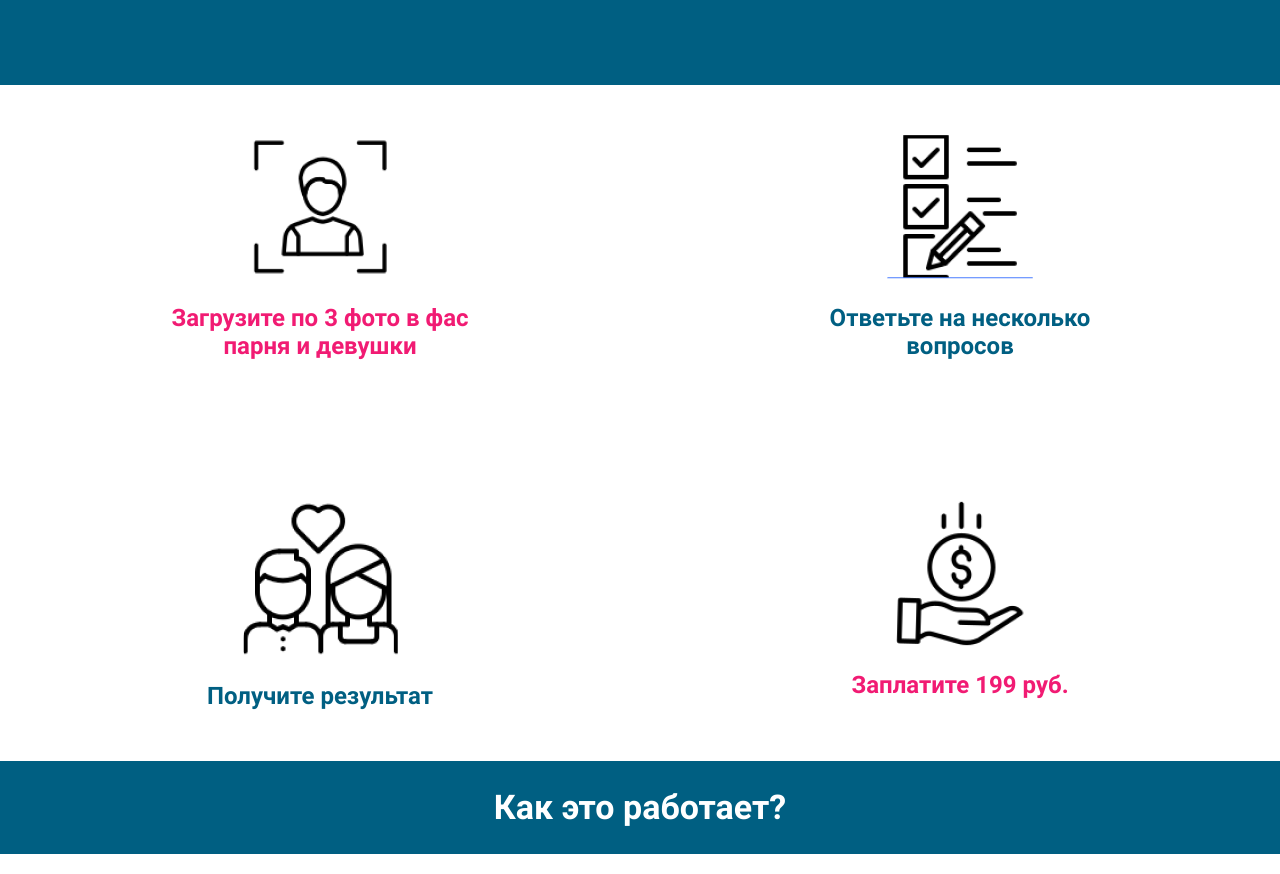
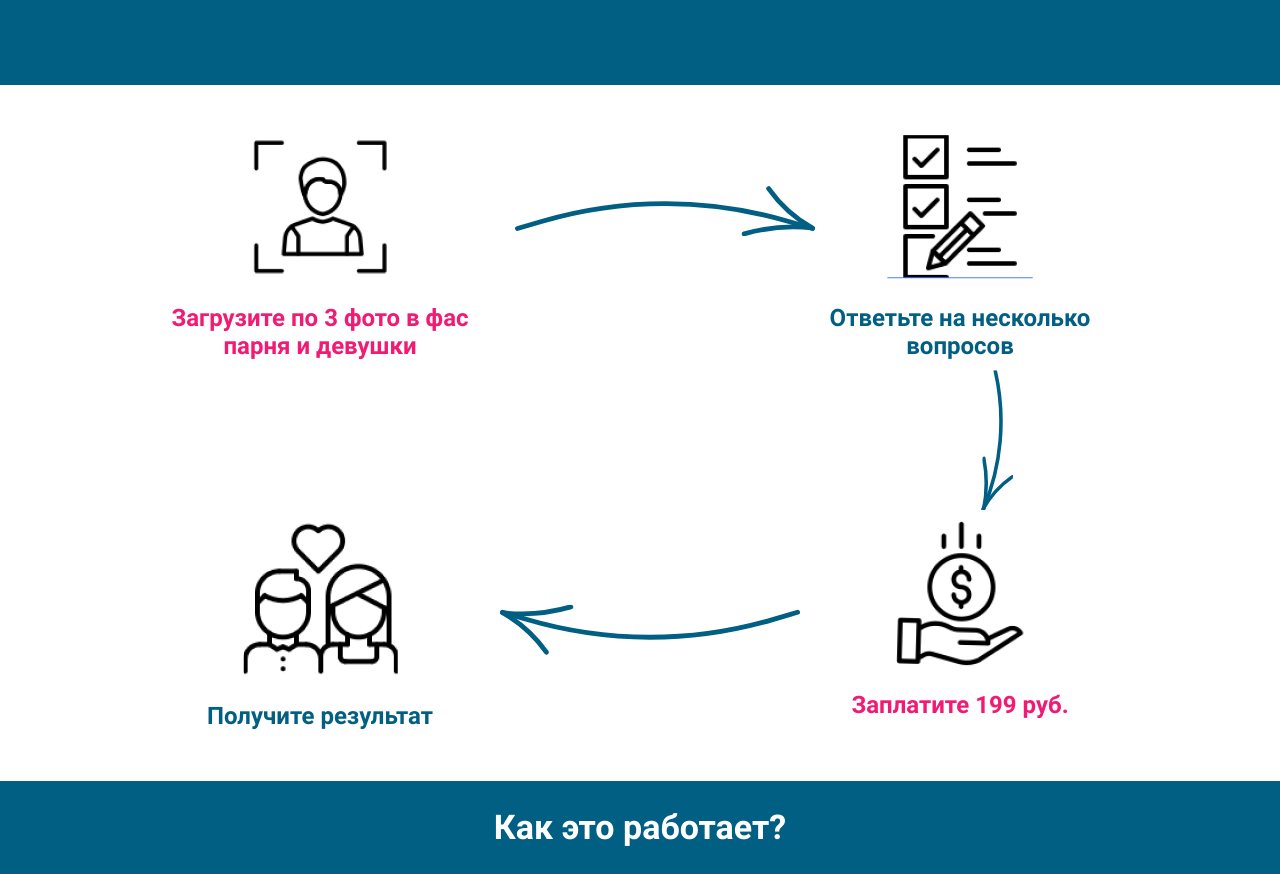
Before and after one commit to idefant/check-family-love-frontend, a Next.js app: page / in a window 1280 px wide. Shown: the part 401-1275 px from the top of the page. Built offline with nearby package versions, Linux system fonts and the light colour scheme.

Commit message:
add arrows to guide section

```diff
--- a/components/Icons/Icons.tsx
+++ b/components/Icons/Icons.tsx
@@ -15,3 +15,19 @@ export const XIcon: IconFC = (props) => (
     <line x1="6" y1="6" x2="18" y2="18" />
   </svg>
 );
+
+export const ArrowIcon: IconFC = (props) => (
+  <svg width="248" height="42" viewBox="0 0 248 42" fill="none" xmlns="http://www.w3.org/2000/svg" {...props}>
+    <path d="M245.979 35.6774V35.6774C231.642 27.6617 219.185 16.4108 209.7 2.99998V2.99998" stroke="black" strokeWidth="3" strokeLinecap="round" />
+    <path d="M189.481 40.4034V40.4034C207.615 35.1553 226.781 33.5055 245.552 35.5077V35.5077" stroke="black" strokeWidth="3" strokeLinecap="round" />
+    <path d="M2 36L22.5788 29.9523C89.1082 10.4009 159.868 10.4796 226.354 30.179L246 36" stroke="black" strokeWidth="3" strokeLinecap="round" />
+  </svg>
+);
+
+export const ArrowSmallIcon: IconFC = (props) => (
+  <svg width="157" height="36" viewBox="0 0 157 36" fill="none" xmlns="http://www.w3.org/2000/svg" {...props}>
+    <path d="M156.317 30.3911V30.3911C141.335 23.6555 127.946 13.5331 117.328 0.999983V0.999983" stroke="black" strokeWidth="3" strokeLinecap="round" />
+    <path d="M99.4809 34.4034V34.4034C117.615 29.1553 136.781 27.5055 155.552 29.5077V29.5077" stroke="black" strokeWidth="3" strokeLinecap="round" />
+    <path d="M1 30V30C51.2205 13.8659 105.818 13.7457 156 30V30" stroke="black" strokeWidth="3" strokeLinecap="round" />
+  </svg>
+);
--- a/components/Icons/index.ts
+++ b/components/Icons/index.ts
@@ -3,6 +3,8 @@ import * as Icons from './Icons';
 const Icon = {
   Copy: Icons.CopyIcon,
   X: Icons.XIcon,
+  Arrow: Icons.ArrowIcon,
+  ArrowSmall: Icons.ArrowSmallIcon,
 };
 
 export default Icon;
--- a/sections/MainGuide/MainGuide.module.scss
+++ b/sections/MainGuide/MainGuide.module.scss
@@ -11,7 +11,8 @@
 .grid {
   display: grid;
   grid-template-columns: 1fr 1fr;
-  gap: 140px;
+  gap: 160px 140px;
+  position: relative;
 
   @include media-1200 {
     gap: 100px 60px;
@@ -121,3 +122,79 @@
     }
   }
 }
+
+@mixin arrow {
+  position: absolute;
+  height: auto;
+
+  @include media-768 {
+    display: none;
+  }
+
+  path {
+    stroke: #005f82;
+    stroke-width: 4px;
+  }
+}
+
+.arrow_1 {
+  @include arrow;
+
+  top: 50px;
+  left: 445px;
+  width: 300px;
+
+  @include media-1200 {
+    top: 45px;
+    left: 360px;
+    width: 250px;
+  }
+
+  @include media-992 {
+    left: 270px;
+    width: 190px;
+  }
+}
+
+.arrow_2 {
+  @include arrow;
+
+  top: 290px;
+  left: 860px;
+  width: 140px;
+  transform: rotate(95deg);
+
+  @include media-1200 {
+    top: 250px;
+    left: 740px;
+    width: 130px;
+    transform: rotate(100deg);
+  }
+
+  @include media-992 {
+    top: 230px;
+    left: 565px;
+    width: 120px;
+  }
+}
+
+.arrow_3 {
+  @include arrow;
+
+  top: 470px;
+  left: 430px;
+  width: 300px;
+  transform: rotate(180deg);
+
+  @include media-1200 {
+    top: 375px;
+    left: 360px;
+    width: 250px;
+  }
+
+  @include media-992 {
+    top: 350px;
+    left: 270px;
+    width: 190px;
+  }
+}
--- a/sections/MainGuide/MainGuide.tsx
+++ b/sections/MainGuide/MainGuide.tsx
@@ -3,6 +3,7 @@ import Image from 'next/image';
 import { FC } from 'react';
 
 import Container from '../../components/Container';
+import Icon from '../../components/Icons';
 import uploadImg from '../../public/img/guide/1.png';
 import answerImg from '../../public/img/guide/2.png';
 import paymentImg from '../../public/img/guide/3.png';
@@ -45,6 +46,10 @@ const MainGuide: FC = () => (
             Заплатите 199 руб.
           </div>
         </div>
+
+        <Icon.Arrow className={style.arrow_1} />
+        <Icon.ArrowSmall className={style.arrow_2} />
+        <Icon.Arrow className={style.arrow_3} />
       </div>
     </Container>
   </section>
```
